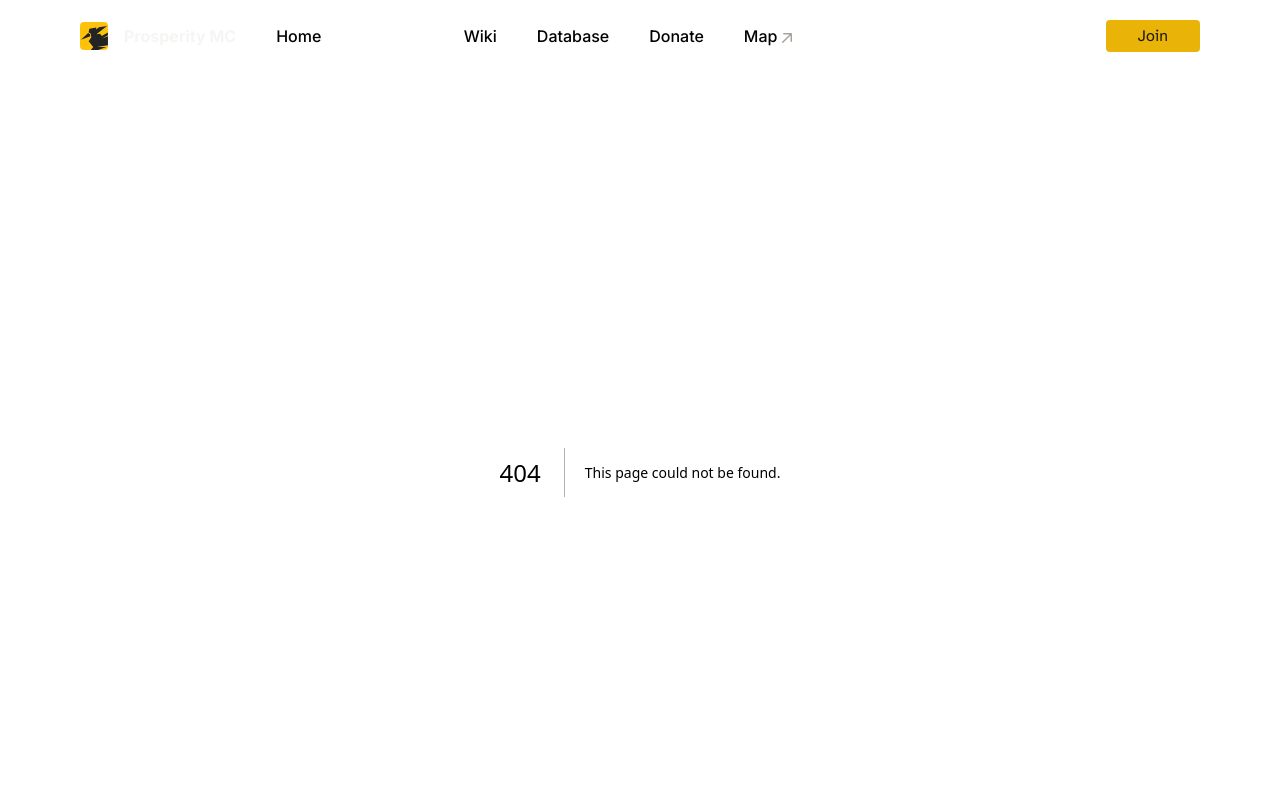
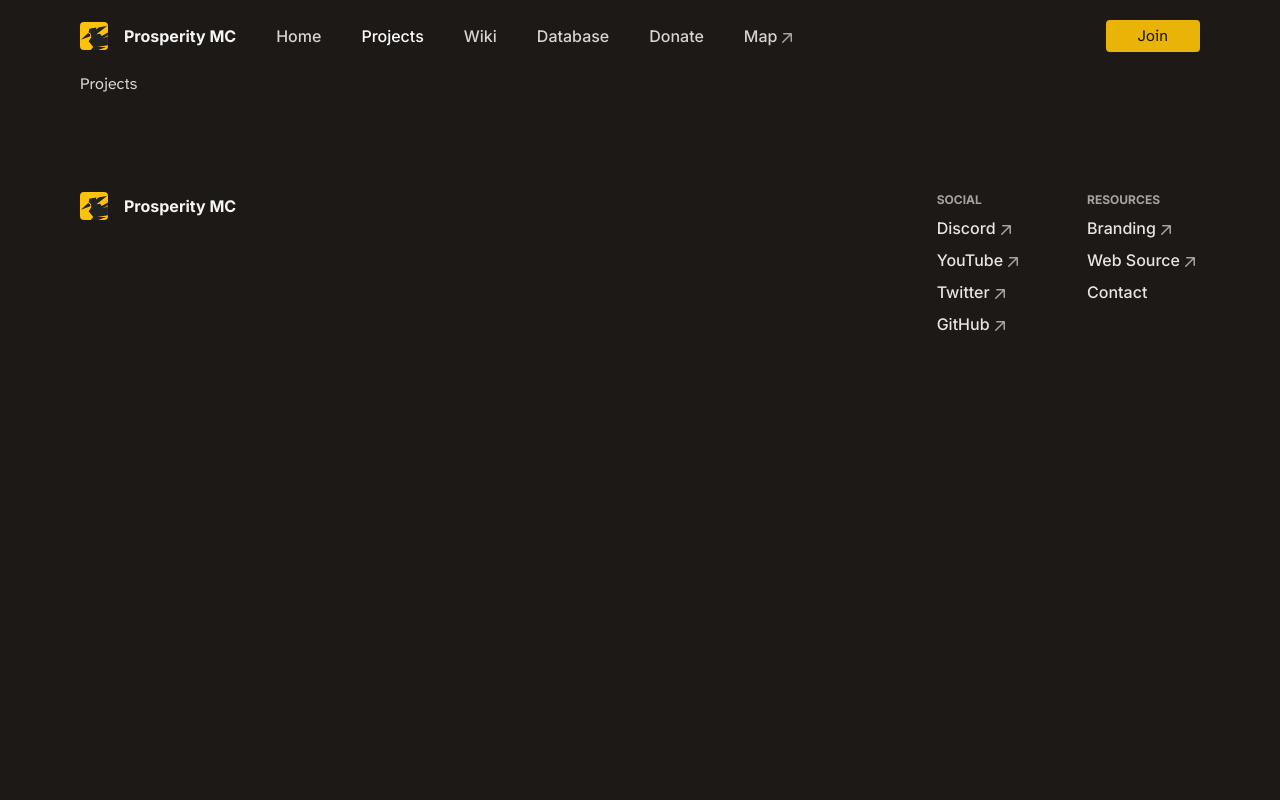
Before and after one commit to ProsperityMC/Prosperity-Website, a Next.js app: page /projects in a window 1280 px wide. Before the commit this address had no page. Shown: the top 800 px of the page. Built offline with nearby package versions, Linux system fonts and the light colour scheme.

Commit message:
improve: Clean up wiki page logic

```diff
--- /dev/null
+++ b/components/Layout.tsx
@@ -0,0 +1,37 @@
+/* eslint-disable camelcase */
+import { Inter } from "next/font/google";
+import { Atkinson_Hyperlegible } from "next/font/google";
+import { JetBrains_Mono } from "next/font/google";
+
+import Menu from "@components/Menu";
+import Footer from "@components/Footer";
+
+const fontInter = Inter({
+	subsets: ["latin"],
+	variable: "--font-inter",
+	preload: true
+});
+const fontAtkinsonHyperlegible = Atkinson_Hyperlegible({
+	subsets: ["latin"],
+	variable: "--font-atkinson-hyperlegible",
+	weight: ["400", "700"],
+	style: ["normal", "italic"],
+	preload: true
+});
+const fontJetBrainsMono = JetBrains_Mono({
+	subsets: ["latin"],
+	variable: "--font-jetbrains-mono",
+	weight: ["400"],
+	style: ["normal"]
+});
+
+export default function Layout(props: { children?: React.ReactNode }) {
+	return (
+		<div
+			className={`${fontInter.variable} ${fontAtkinsonHyperlegible.variable} ${fontJetBrainsMono.variable}`}>
+			<Menu />
+			<main className="px-20">{props.children}</main>
+			<Footer />
+		</div>
+	);
+}
--- a/pages/_app.tsx
+++ b/pages/_app.tsx
@@ -1,41 +1,13 @@
 /* eslint-disable camelcase */
+import { AppProps } from "next/app";
 import "@styles/globals.css";
-import type { AppProps } from "next/app";
-import { Inter } from "next/font/google";
-import { Atkinson_Hyperlegible } from "next/font/google";
-import { JetBrains_Mono } from "next/font/google";
 
-import Menu from "@components/Menu";
-import Footer from "@components/Footer";
-
-const fontInter = Inter({
-	subsets: ["latin"],
-	variable: "--font-inter",
-	preload: true
-});
-const fontAtkinsonHyperlegible = Atkinson_Hyperlegible({
-	subsets: ["latin"],
-	variable: "--font-atkinson-hyperlegible",
-	weight: ["400", "700"],
-	style: ["normal", "italic"],
-	preload: true
-});
-const fontJetBrainsMono = JetBrains_Mono({
-	subsets: ["latin"],
-	variable: "--font-jetbrains-mono",
-	weight: ["400"],
-	style: ["normal"]
-});
+import Layout from "@components/Layout";
 
 export default function App({ Component, pageProps }: AppProps) {
 	return (
-		<div
-			className={`${fontInter.variable} ${fontAtkinsonHyperlegible.variable} ${fontJetBrainsMono.variable}`}>
-			<Menu />
-			<div className="px-20">
-				<Component {...pageProps} />
-			</div>
-			<Footer />
-		</div>
+		<Layout>
+			<Component {...pageProps} />
+		</Layout>
 	);
 }
--- /dev/null
+++ b/pages/projects.tsx
@@ -0,0 +1,3 @@
+export default function Projects() {
+	return <p>Projects</p>;
+}
--- a/pages/wiki/[slug].tsx
+++ b/pages/wiki/[slug].tsx
@@ -1,34 +1,34 @@
 import { InferGetStaticPropsType } from "next";
+import { MDXProps } from "mdx/types";
+import { readdir } from "fs/promises";
 import dynamic from "next/dynamic";
+import path from "path";
 
 import WikiMenu from "@components/WikiMenu";
-import { getAllWikiSlugs, getWikiPageData } from "@lib/wiki";
-import { MDXProps } from "mdx/types";
 
 export async function getStaticPaths() {
-	const paths = await getAllWikiSlugs();
+	const paths = (await readdir(path.join(process.cwd(), "wiki"))).map((file) => {
+		return { params: { slug: file.replace(".mdx", "") } };
+	});
 
 	return { paths, fallback: false };
 }
 
 export async function getStaticProps({ params }: { params: { slug: string } }) {
-	const wikiPageData = await getWikiPageData(params.slug);
-	const slugs = await getAllWikiSlugs();
+	const slug = params.slug;
+	const slugs = (await getStaticPaths()).paths;
 
-	return { props: { wikiPageData, slugs } };
+	return { props: { slug, slugs } };
 }
 
-export default function WikiPage({
-	wikiPageData,
-	slugs
-}: InferGetStaticPropsType<typeof getStaticProps>) {
-	const MdxContent = dynamic<MDXProps>(import(`../../wiki/${wikiPageData.file}`));
+export default function WikiPage({ slug, slugs }: InferGetStaticPropsType<typeof getStaticProps>) {
+	const Content = dynamic<MDXProps>(import(`../../wiki/${slug}.mdx`));
 
 	return (
 		<div className="flex gap-4">
 			<WikiMenu slugs={slugs} />
 			<article>
-				<MdxContent />
+				<Content />
 			</article>
 		</div>
 	);
--- a/wiki/index.mdx
+++ b/wiki/index.mdx
@@ -1,5 +1 @@
-# Index
-
-The root wiki page.
-
-Generated with MDX!
+Root route
```
Also changed, not shown: lib/wiki.ts (deleted, +0 -30 lines).
